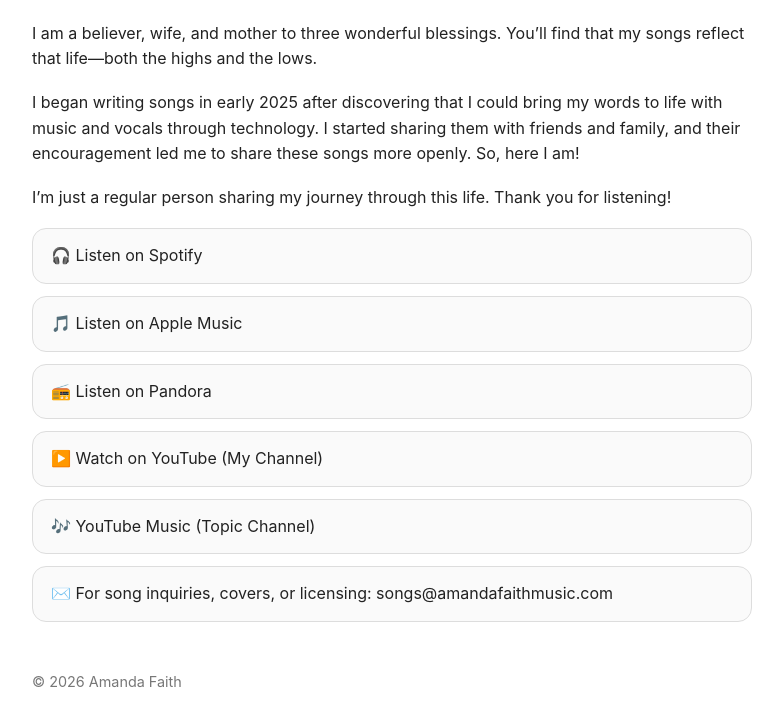
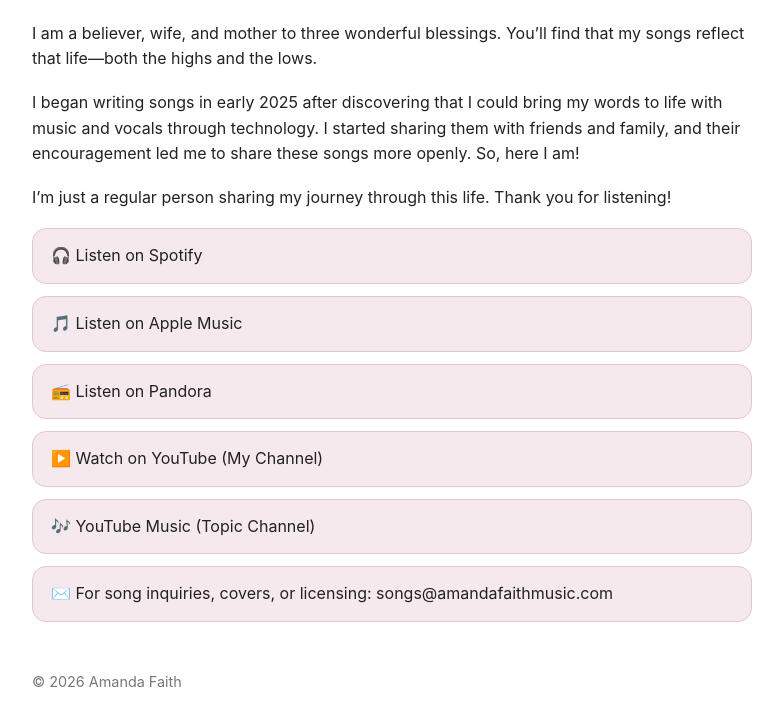
Before and after one commit to AmandaFaithCo/amandafaithco.github.io, a plain HTML site: page index.html in a window 1280 px wide. Shown: the part 170-896 px from the top of the page, without its empty margins (248-1031 px from the left). Drawn offline with Linux system fonts and the light colour scheme.

Commit message:
Update index.html

```diff
--- a/index.html
+++ b/index.html
@@ -28,14 +28,15 @@
   display: block;
   padding: 14px 18px;
   margin: 12px 0;
-      border: 1px solid #ddd;
+  border: 1px solid #e4c6cf;   /* blush border */
   border-radius: 14px;
   text-decoration: none;
   color: #222;
-      background: #fafafa;
+  background: #f6e9ee;        /* blush bubble */
 }
+
 .btn:hover {
-      background: #f0f0f0;
+  background: #efd8df;        /* slightly deeper blush on tap */
 }
     .footer {
       margin-top: 48px;
```
Lines whose indentation alone changed are shown as unchanged.
